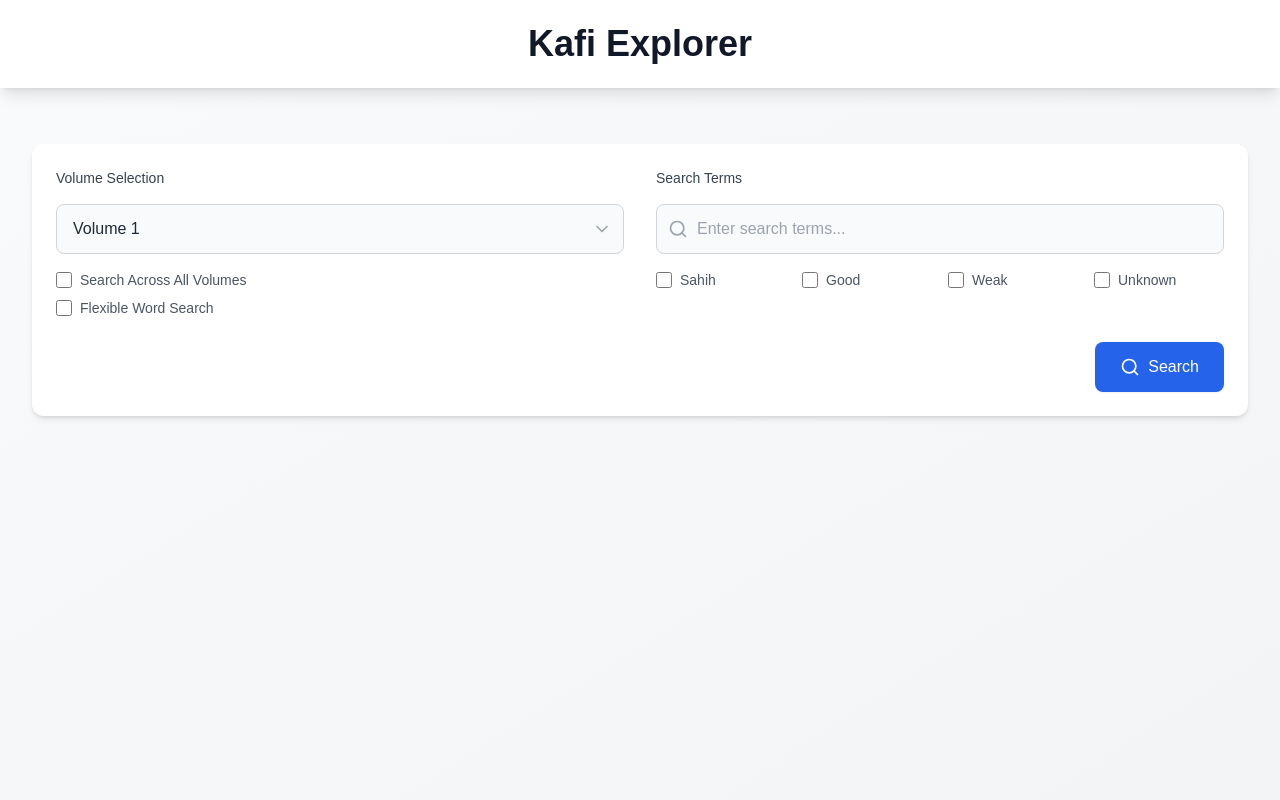
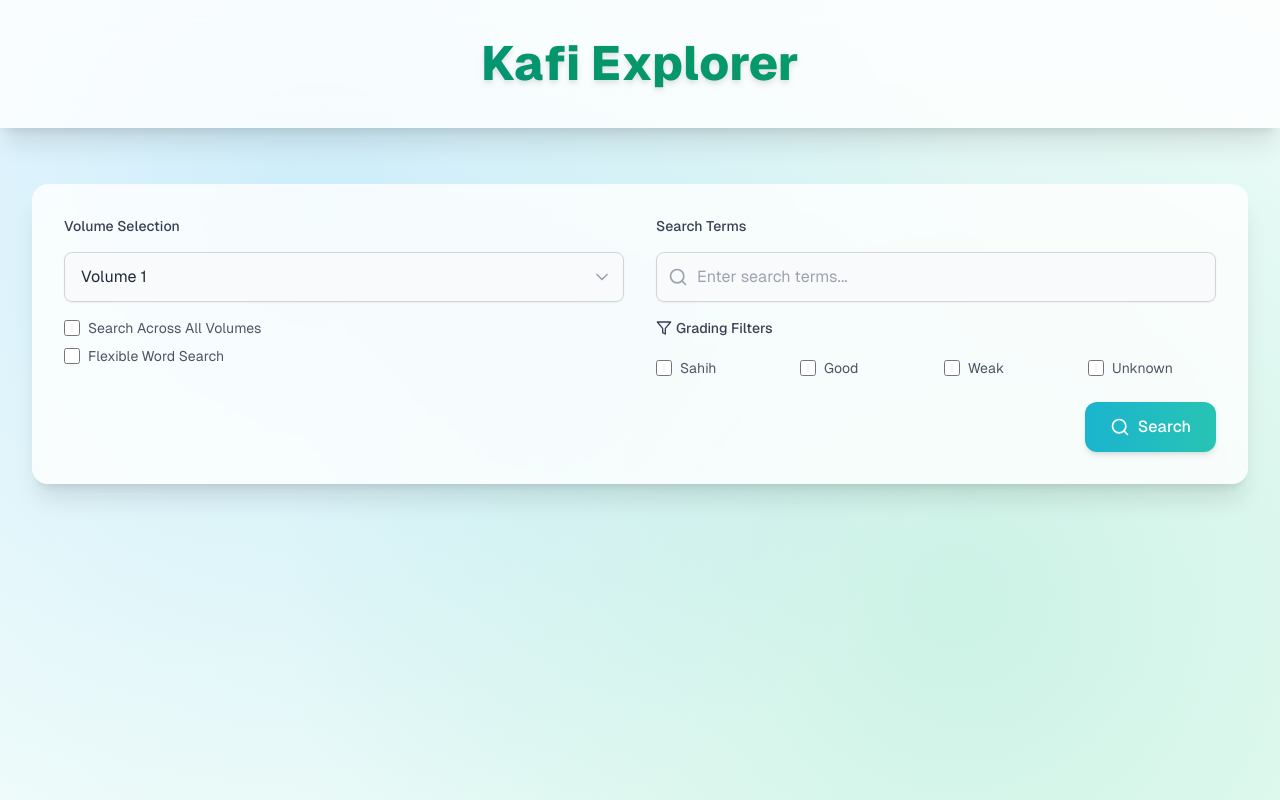
Before and after one commit to MMZaini/kafi-explorer, a Next.js app: page / in a window 1280 px wide. Built offline with nearby package versions, Linux system fonts and the light colour scheme.

Commit message:
Polish gradient interactions and disable text selection

```diff
--- a/app/globals.css
+++ b/app/globals.css
@@ -17,5 +17,31 @@
 body {
   color: var(--foreground);
   background: var(--background);
-  font-family: Arial, Helvetica, sans-serif;
+  font-family: var(--font-geist-sans), Arial, Helvetica, sans-serif;
 }
+
+a {
+  @apply transition-colors duration-300 ease-in-out;
+}
+
+button {
+  @apply transition-all duration-300 ease-in-out;
+}
+
+input,
+select {
+  @apply transition-all duration-200 ease-in-out;
+}
+
+/* Enhanced background pattern */
+.nice-background {
+  background-image:
+    radial-gradient(circle at 25% 25%, rgba(14, 165, 233, 0.15), transparent 60%),
+    radial-gradient(circle at 75% 75%, rgba(16, 185, 129, 0.15), transparent 60%),
+    linear-gradient(to bottom right, #f0f9ff, #ecfdf5);
+}
+
+/* Smooth gradient movement */
+.gradient-smooth {
+  transition: background-position 0.4s ease;
+}
--- a/app/page.tsx
+++ b/app/page.tsx
@@ -1,7 +1,7 @@
 "use client";
 
 import { useState, useEffect } from "react";
-import { Search, Book, ChevronDown } from "lucide-react";
+import { Search, Book, ChevronDown, Filter } from "lucide-react";
 
 export default function Home() {
   const [volume, setVolume] = useState(1);
@@ -24,6 +24,25 @@ export default function Home() {
   const [goodOnly, setGoodOnly] = useState(false);
   const [weakOnly, setWeakOnly] = useState(false);
   const [unknownOnly, setUnknownOnly] = useState(false);
+
+  const [headingGradientPos, setHeadingGradientPos] = useState({ x: 50, y: 50 });
+  const [buttonGradientPos, setButtonGradientPos] = useState({ x: 50, y: 50 });
+
+  const handleGradientMove = (
+    e: React.MouseEvent<HTMLElement>,
+    setter: React.Dispatch<React.SetStateAction<{ x: number; y: number }>>,
+  ) => {
+    const rect = e.currentTarget.getBoundingClientRect();
+    const x = ((e.clientX - rect.left) / rect.width) * 100;
+    const y = ((e.clientY - rect.top) / rect.height) * 100;
+    setter({ x, y });
+  };
+
+  const resetGradient = (
+    setter: React.Dispatch<React.SetStateAction<{ x: number; y: number }>>,
+  ) => {
+    setter({ x: 50, y: 50 });
+  };
 
   useEffect(() => {
     fetch(`/jsons/kafi/kafi_v${volume}.json`)
@@ -189,19 +208,29 @@ export default function Home() {
   };
 
   return (
-    <div className="min-h-screen bg-gradient-to-br from-gray-50 to-gray-100">
+    <div className="min-h-screen nice-background">
       {/* Header Section */}
-      <div className="bg-white shadow-lg">
-        <div className="max-w-7xl mx-auto py-8 px-4 sm:px-6 lg:px-8">
-          <h1 className="text-4xl font-bold text-center text-gray-900 -mb-2 -mt-2">
+      <div className="bg-white/80 backdrop-blur-md shadow-xl select-none">
+        <div className="max-w-7xl mx-auto py-10 px-4 sm:px-6 lg:px-8">
+          <h1
+            className="text-5xl font-extrabold text-center bg-clip-text text-transparent drop-shadow-md gradient-smooth"
+            style={{
+              backgroundImage:
+                "linear-gradient(to right, rgb(2 132 199), rgb(5 150 105), rgb(16 185 129))",
+              backgroundSize: "300% 300%",
+              backgroundPosition: `${headingGradientPos.x}% ${headingGradientPos.y}%`,
+            }}
+            onMouseMove={(e) => handleGradientMove(e, setHeadingGradientPos)}
+            onMouseLeave={() => resetGradient(setHeadingGradientPos)}
+          >
             Kafi Explorer
           </h1>
         </div>
       </div>
 
       {/* Search Controls */}
-      <div className="max-w-7xl mx-auto px-4 sm:px-6 lg:px-8 mt-14">
-        <div className="bg-white rounded-xl shadow-md p-6 mb-8">
+      <div className="max-w-7xl mx-auto px-4 sm:px-6 lg:px-8 mt-14 select-none">
+        <div className="bg-white/80 backdrop-blur-sm rounded-2xl shadow-xl p-8 mb-10">
           <div className="grid grid-cols-1 md:grid-cols-2 gap-8">
             {/* Volume Selection */}
             <div className="space-y-4">
@@ -212,7 +241,7 @@ export default function Home() {
                 <select
                   value={volume}
                   onChange={handleVolumeChange}
-                  className="appearance-none w-full bg-gray-50 border border-gray-300 rounded-lg py-3 px-4 pr-8 text-gray-800 focus:outline-none focus:ring-2 focus:ring-blue-500 focus:border-transparent transition-all"
+                  className="appearance-none w-full bg-gray-50 border border-gray-300 rounded-lg py-3 px-4 pr-8 text-gray-800 focus:outline-none focus:ring-4 focus:ring-sky-200 focus:border-transparent shadow-sm hover:shadow-md"
                 >
                   {[...Array(8).keys()].map((v) => (
                     <option key={v + 1} value={v + 1}>
@@ -230,7 +259,7 @@ export default function Home() {
                     type="checkbox"
                     checked={searchAllVolumes}
                     onChange={(e) => setSearchAllVolumes(e.target.checked)}
-                    className="w-4 h-4 text-blue-500 border-gray-300 rounded focus:ring-blue-500"
+                    className="w-4 h-4 text-sky-600 border-gray-300 rounded focus:ring-sky-500 accent-sky-600"
                   />
                   <label htmlFor="searchAllVolumes" className="text-sm text-gray-600">
                     Search Across All Volumes
@@ -243,7 +272,7 @@ export default function Home() {
                     type="checkbox"
                     checked={flexibleSearch}
                     onChange={(e) => setFlexibleSearch(e.target.checked)}
-                    className="w-4 h-4 text-blue-500 border-gray-300 rounded focus:ring-blue-500"
+                    className="w-4 h-4 text-sky-600 border-gray-300 rounded focus:ring-sky-500 accent-sky-600"
                   />
                   <label htmlFor="flexibleSearch" className="text-sm text-gray-600">
                     Flexible Word Search
@@ -264,7 +293,7 @@ export default function Home() {
                   onChange={(e) => setSearchTerm(e.target.value)}
                   onKeyDown={(e) => e.key === "Enter" && handleSearch()}
                   onBlur={handleSearchBlur}
-                  className="w-full bg-gray-50 border border-gray-300 rounded-lg py-3 px-4 pl-10 text-gray-800 focus:outline-none focus:ring-2 focus:ring-blue-500 focus:border-transparent transition-all"
+                  className="w-full bg-gray-50 border border-gray-300 rounded-lg py-3 px-4 pl-10 text-gray-800 focus:outline-none focus:ring-4 focus:ring-sky-200 focus:border-transparent shadow-sm hover:shadow-md"
                   placeholder="Enter search terms..."
                 />
                 <Search className="absolute left-3 top-1/2 transform -translate-y-1/2 text-gray-400 w-5 h-5" />
@@ -272,6 +301,9 @@ export default function Home() {
 
               {/* Grading Filters */}
               <div className="grid grid-cols-2 sm:grid-cols-4 gap-4 mt-4">
+                <div className="col-span-full flex items-center text-sm font-medium text-gray-700 mb-1">
+                  <Filter className="w-4 h-4 mr-1" /> Grading Filters
+                </div>
                 {[
                   { id: "sahihOnly", label: "Sahih", state: sahihOnly, setState: setSahihOnly },
                   { id: "goodOnly", label: "Good", state: goodOnly, setState: setGoodOnly },
@@ -284,7 +316,7 @@ export default function Home() {
                       type="checkbox"
                       checked={filter.state}
                       onChange={(e) => filter.setState(e.target.checked)}
-                      className="w-4 h-4 text-blue-500 border-gray-300 rounded focus:ring-blue-500"
+                      className="w-4 h-4 text-sky-600 border-gray-300 rounded focus:ring-sky-500 accent-sky-600"
                     />
                     <label htmlFor={filter.id} className="text-sm text-gray-600">
                       {filter.label}
@@ -299,7 +331,14 @@ export default function Home() {
           <div className="mt-6 flex justify-end">
             <button
               onClick={handleSearch}
-              className="inline-flex items-center px-6 py-3 border border-transparent text-base font-medium rounded-lg shadow-sm text-white bg-blue-600 hover:bg-blue-700 focus:outline-none focus:ring-2 focus:ring-offset-2 focus:ring-blue-500 transition-all"
+              className="inline-flex items-center px-6 py-3 border border-transparent text-base font-medium rounded-xl shadow-md text-white transition-all hover:-translate-y-0.5 focus:outline-none focus:ring-4 focus:ring-sky-300 gradient-smooth"
+              style={{
+                backgroundImage: "linear-gradient(to right, rgb(14 165 233), rgb(52 211 153))",
+                backgroundSize: "300% 300%",
+                backgroundPosition: `${buttonGradientPos.x}% ${buttonGradientPos.y}%`,
+              }}
+              onMouseMove={(e) => handleGradientMove(e, setButtonGradientPos)}
+              onMouseLeave={() => resetGradient(setButtonGradientPos)}
             >
               <Search className="w-5 h-5 mr-2" />
               Search
@@ -311,24 +350,24 @@ export default function Home() {
         {searchPerformed && (
           <div className="space-y-6 mb-12">
             {isLoading ? (
-              <div className="bg-white rounded-xl shadow-md p-8 text-center">
+              <div className="bg-white/80 rounded-2xl shadow-md p-8 text-center backdrop-blur-sm">
                 <div className="animate-pulse text-gray-600">Loading results...</div>
               </div>
             ) : searchResults.length === 0 ? (
-              <div className="bg-white rounded-xl shadow-md p-8 text-center">
+              <div className="bg-white/80 rounded-2xl shadow-md p-8 text-center backdrop-blur-sm">
                 <p className="text-gray-600">No results found for your search criteria</p>
               </div>
             ) : (
               searchResults.map((result, idx) => (
-                <div key={idx} className="bg-white rounded-xl shadow-md p-6 transition-all hover:shadow-lg">
+                <div key={idx} className="bg-white/80 rounded-2xl shadow-md p-6 transition-all hover:shadow-xl backdrop-blur-sm">
                   <div className="flex items-center space-x-4 mb-4">
-                    <Book className="w-6 h-6 text-blue-600" />
+                    <Book className="w-6 h-6 text-sky-600" />
                     <h3 className="text-lg font-medium text-gray-900">
                       Volume {result.volume}, Page {result.index + 1}
                     </h3>
                   </div>
 
-                  <div className="bg-gray-50 rounded-lg p-4 mb-4">
+                  <div className="bg-gray-50/80 rounded-lg p-4 mb-4 backdrop-blur-sm">
                     <pre className="text-gray-800 md:text-lg text-base whitespace-pre-wrap ">
                       {isArabic(searchTerm)
                         ? result.content
@@ -341,7 +380,7 @@ export default function Home() {
                       href={result.url}
                       target="_blank"
                       rel="noopener noreferrer"
-                      className="text-lg inline-flex items-center text-blue-600 hover:text-blue-800 transition-colors"
+                      className="text-lg font-semibold inline-flex items-center text-sky-600 hover:text-sky-800 transition-colors"
                     >
                       View Source →
                     </a>
```
